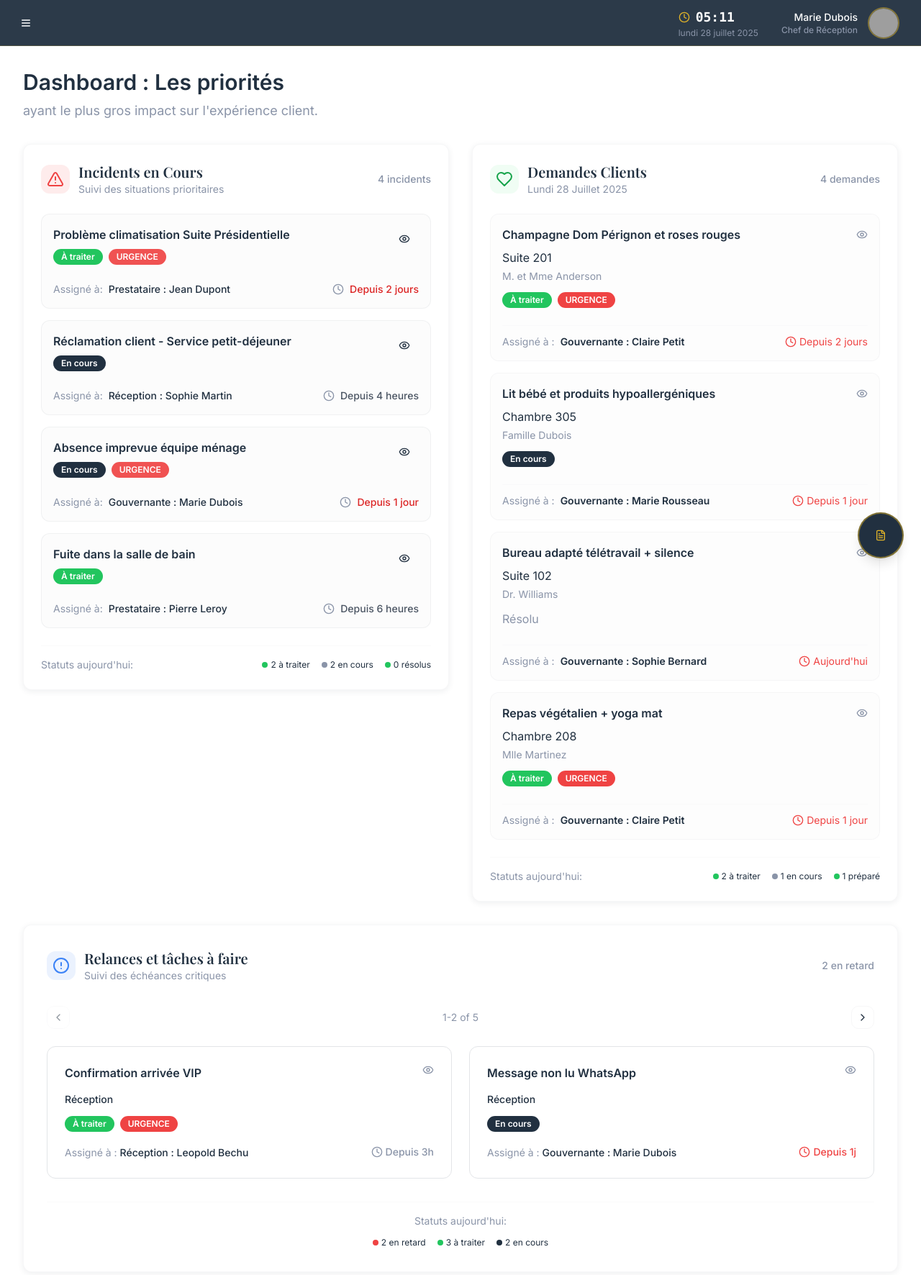
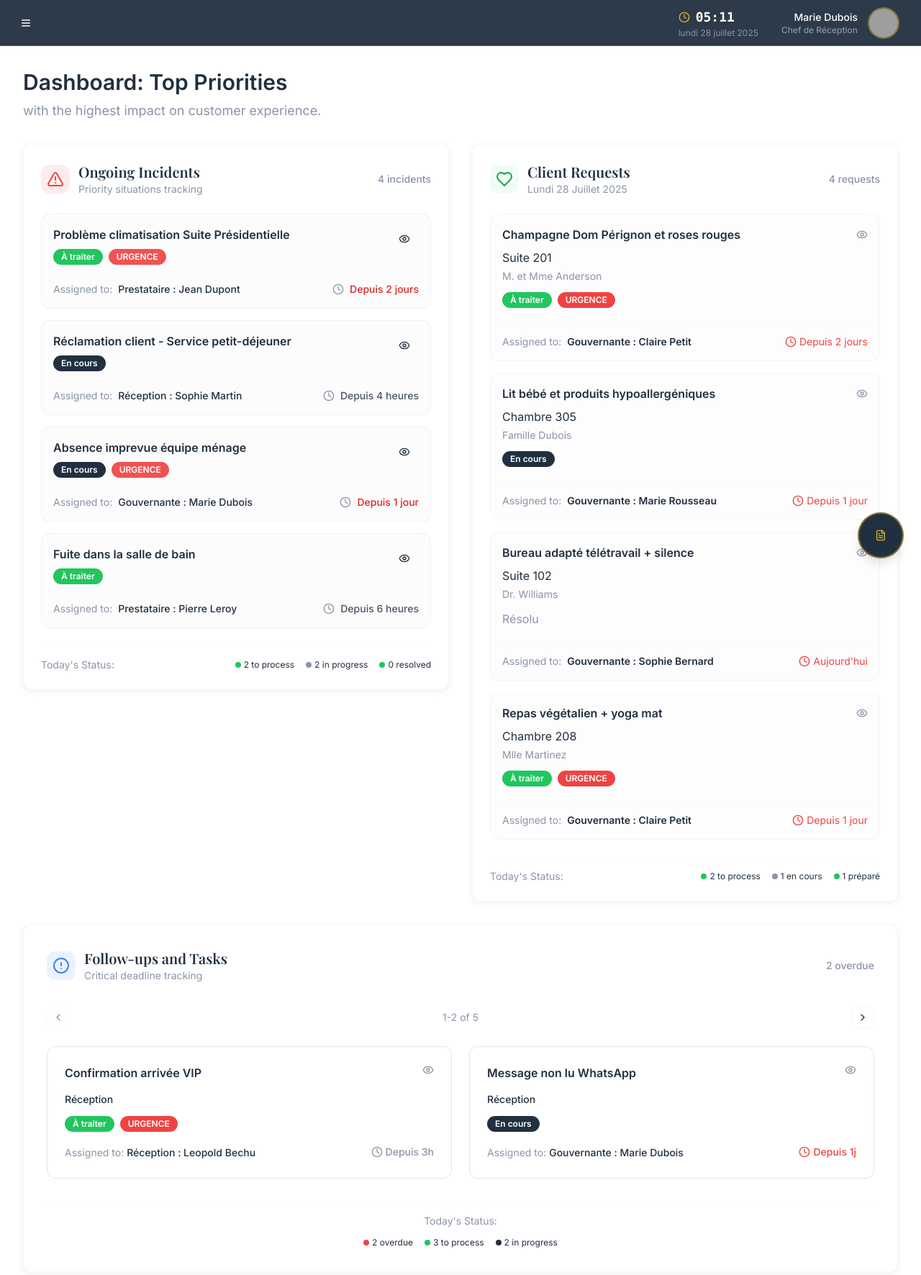
Before and after one commit to Lazlo84AI/receptionist-hospitality-os, a React (Vite) app: page / in a window 1280 px wide. Shown: the top 1772 px of the page at 72% size. Built offline with nearby package versions, Linux system fonts and the light colour scheme; grey boxes are pictures that could not be loaded.

Commit message:
Translate interface to English
Translate all interface elements to native English, including the dashboard, shift management, knowledge base, assistant, shifts, home page, profile, and navigation.

```diff
--- a/src/components/ClientRequestsCard.tsx
+++ b/src/components/ClientRequestsCard.tsx
@@ -318,7 +318,7 @@ export function ClientRequestsCard() {
           </div>
           <div>
             <h2 className="text-xl font-playfair font-semibold text-palace-navy">
-              Demandes Clients
+              Client Requests
             </h2>
             <p className="text-sm text-soft-pewter capitalize">
               {today}
@@ -326,7 +326,7 @@ export function ClientRequestsCard() {
           </div>
         </div>
         <span className="text-sm text-soft-pewter font-medium">
-          {clientRequests.length} demandes
+          {clientRequests.length} requests
         </span>
       </div>
 
@@ -373,7 +373,7 @@ export function ClientRequestsCard() {
 
             <div className="flex items-center justify-between pt-3 border-t border-border/20">
               <div className="flex items-center space-x-2">
-                <span className="text-sm text-soft-pewter">Assigné à :</span>
+                <span className="text-sm text-soft-pewter">Assigned to:</span>
                 <span className="text-sm font-bold text-palace-navy">
                   Gouvernante : {request.gouvernante}
                 </span>
@@ -389,11 +389,11 @@ export function ClientRequestsCard() {
 
       <div className="mt-6 pt-4 border-t border-border/20">
         <div className="flex items-center justify-between text-sm">
-          <span className="text-soft-pewter">Statuts aujourd'hui:</span>
+          <span className="text-soft-pewter">Today's Status:</span>
             <div className="flex space-x-4">
               <div className="flex items-center space-x-1">
                 <div className="h-2 w-2 rounded-full bg-green-500" />
-                <span className="text-xs">{clientRequests.filter(r => r.status === 'À traiter').length} à traiter</span>
+                <span className="text-xs">{clientRequests.filter(r => r.status === 'À traiter').length} to process</span>
               </div>
               <div className="flex items-center space-x-1">
                 <div className="h-2 w-2 rounded-full bg-soft-pewter" />
@@ -412,7 +412,7 @@ export function ClientRequestsCard() {
         <DialogContent className="max-w-4xl max-h-[90vh] overflow-y-auto">
           <DialogHeader>
             <DialogTitle className="text-xl font-playfair font-semibold text-palace-navy">
-              Demande client
+              Client Request
             </DialogTitle>
           </DialogHeader>
 
--- a/src/components/FollowUpsCard.tsx
+++ b/src/components/FollowUpsCard.tsx
@@ -114,15 +114,15 @@ export function FollowUpsCard() {
           </div>
           <div>
             <h2 className="text-xl font-playfair font-semibold text-palace-navy">
-              Relances et tâches à faire
+              Follow-ups and Tasks
             </h2>
             <p className="text-sm text-soft-pewter">
-              Suivi des échéances critiques
+              Critical deadline tracking
             </p>
           </div>
         </div>
         <span className="text-sm text-soft-pewter font-medium">
-          {overdueCount} en retard
+          {overdueCount} overdue
         </span>
       </div>
 
@@ -192,7 +192,7 @@ export function FollowUpsCard() {
             {/* Dernière ligne: Assignation à gauche, horloge à droite */}
             <div className="flex items-center justify-between">
               <div>
-                <span className="text-sm text-soft-pewter">Assigné à : </span>
+                <span className="text-sm text-soft-pewter">Assigned to: </span>
                 <span className="text-sm font-medium text-palace-navy">
                   {item.assignedTo}
                 </span>
@@ -216,19 +216,19 @@ export function FollowUpsCard() {
 
       <div className="mt-6 pt-4 border-t border-border/20">
         <div className="flex flex-col items-center text-sm space-y-3">
-          <span className="text-soft-pewter">Statuts aujourd'hui:</span>
+          <span className="text-soft-pewter">Today's Status:</span>
           <div className="flex space-x-4">
             <div className="flex items-center space-x-1">
               <div className="h-2 w-2 rounded-full bg-urgence-red" />
-              <span className="text-xs">{overdueCount} en retard</span>
+              <span className="text-xs">{overdueCount} overdue</span>
             </div>
             <div className="flex items-center space-x-1">
               <div className="h-2 w-2 rounded-full bg-green-500" />
-              <span className="text-xs">{followUps.filter(item => item.statut === 'À traiter').length} à traiter</span>
+              <span className="text-xs">{followUps.filter(item => item.statut === 'À traiter').length} to process</span>
             </div>
             <div className="flex items-center space-x-1">
               <div className="h-2 w-2 rounded-full bg-palace-navy" />
-              <span className="text-xs">{followUps.filter(item => item.statut === 'En cours').length} en cours</span>
+              <span className="text-xs">{followUps.filter(item => item.statut === 'En cours').length} in progress</span>
             </div>
           </div>
         </div>
--- a/src/components/Header.tsx
+++ b/src/components/Header.tsx
@@ -86,7 +86,7 @@ export function Header({ onMenuToggle }: HeaderProps) {
           <DropdownMenuContent align="end" className="w-56">
             <DropdownMenuItem className="flex items-center space-x-2">
               <BarChart3 className="h-4 w-4" />
-              <span>Mes statistiques</span>
+              <span>My Statistics</span>
             </DropdownMenuItem>
             <DropdownMenuSeparator />
             <DropdownMenuItem
@@ -94,7 +94,7 @@ export function Header({ onMenuToggle }: HeaderProps) {
               onClick={() => navigate('/mes-shifts')}
             >
               <Calendar className="h-4 w-4" />
-              <span>Mes shifts</span>
+              <span>My Shifts</span>
             </DropdownMenuItem>
           </DropdownMenuContent>
         </DropdownMenu>
--- a/src/components/IncidentsCard.tsx
+++ b/src/components/IncidentsCard.tsx
@@ -190,10 +190,10 @@ export function IncidentsCard() {
             </div>
             <div>
               <h2 className="text-xl font-playfair font-semibold text-palace-navy">
-                Incidents en Cours
+                Ongoing Incidents
               </h2>
               <p className="text-sm text-soft-pewter">
-                Suivi des situations prioritaires
+                Priority situations tracking
               </p>
             </div>
           </div>
@@ -238,7 +238,7 @@ export function IncidentsCard() {
 
               <div className="flex items-center justify-between text-sm">
                 <div className="flex items-center space-x-2">
-                  <span className="text-sm text-soft-pewter">Assigné à:</span>
+                  <span className="text-sm text-soft-pewter">Assigned to:</span>
                   <span className="text-sm font-medium text-palace-navy">
                     {incident.type === 'Maintenance' ? 'Prestataire' : incident.type === 'Client' ? 'Réception' : 'Gouvernante'} : {incident.assignedTo}
                   </span>
@@ -256,19 +256,19 @@ export function IncidentsCard() {
 
         <div className="mt-6 pt-4 border-t border-border/20">
           <div className="flex items-center justify-between text-sm">
-            <span className="text-soft-pewter">Statuts aujourd'hui:</span>
+            <span className="text-soft-pewter">Today's Status:</span>
             <div className="flex space-x-4">
               <div className="flex items-center space-x-1">
                 <div className="h-2 w-2 rounded-full bg-green-500" />
-                <span className="text-xs">{incidents.filter(i => i.status === 'À traiter').length} à traiter</span>
+                <span className="text-xs">{incidents.filter(i => i.status === 'À traiter').length} to process</span>
               </div>
               <div className="flex items-center space-x-1">
                 <div className="h-2 w-2 rounded-full bg-soft-pewter" />
-                <span className="text-xs">{incidents.filter(i => i.status === 'En cours').length} en cours</span>
+                <span className="text-xs">{incidents.filter(i => i.status === 'En cours').length} in progress</span>
               </div>
               <div className="flex items-center space-x-1">
                 <div className="h-2 w-2 rounded-full bg-green-500" />
-                <span className="text-xs">{incidents.filter(i => i.status === 'Résolu').length} résolus</span>
+                <span className="text-xs">{incidents.filter(i => i.status === 'Résolu').length} resolved</span>
               </div>
             </div>
           </div>
--- a/src/components/Sidebar.tsx
+++ b/src/components/Sidebar.tsx
@@ -17,10 +17,10 @@ interface SidebarProps {
 
 const menuItems = [
   { icon: LayoutDashboard, label: 'Dashboard', href: '/' },
-  { icon: RefreshCw, label: 'Gestion de votre shift', href: '/shift' },
-  { icon: BookOpen, label: 'Connaissances', href: '/connaissances' },
+  { icon: RefreshCw, label: 'Shift Management', href: '/shift' },
+  { icon: BookOpen, label: 'Knowledge Base', href: '/connaissances' },
   { icon: Search, label: 'Assistant', href: '/assistant' },
-  { icon: LogOut, label: 'Déconnexion', href: '/logout', danger: true },
+  { icon: LogOut, label: 'Sign Out', href: '/logout', danger: true },
 ];
 
 export function Sidebar({ isOpen, onClose }: SidebarProps) {
--- a/src/components/modals/ShiftStartModal.tsx
+++ b/src/components/modals/ShiftStartModal.tsx
@@ -174,7 +174,7 @@ const ShiftStartModal: React.FC<ShiftStartModalProps> = ({
           <div className="p-6 border-b bg-background">
             <div className="flex items-center justify-between">
               <h2 className="text-xl font-semibold">
-                Démarrage de shift : Veuillez passer en revue la to do
+                Shift Start: Please review the to-do list
               </h2>
               <Button variant="ghost" size="icon" onClick={onClose}>
                 <X className="h-4 w-4" />
--- a/src/pages/Connaissances.tsx
+++ b/src/pages/Connaissances.tsx
@@ -201,7 +201,7 @@ const Connaissances = () => {
         {/* Header Section */}
         <div className="text-left mb-8 bg-white rounded-lg p-6 shadow-sm border border-champagne-gold/20">
           <h1 className="text-3xl font-playfair font-semibold text-palace-navy mb-2">
-            Gérez vos formations
+            Manage Your Training
           </h1>
           <p className="text-gray-600 text-lg">
             Devenez meilleur au quotidien
--- a/src/pages/Index.tsx
+++ b/src/pages/Index.tsx
@@ -22,8 +22,8 @@ const Index = () => {
         <div className="max-w-7xl mx-auto">
           {/* Dashboard Title */}
           <div className="mb-8">
-            <h1 className="text-3xl font-bold text-foreground mb-2">Dashboard : Les priorités</h1>
-            <p className="text-muted-foreground text-lg">ayant le plus gros impact sur l'expérience client.</p>
+            <h1 className="text-3xl font-bold text-foreground mb-2">Dashboard: Top Priorities</h1>
+            <p className="text-muted-foreground text-lg">with the highest impact on customer experience.</p>
           </div>
 
           {/* Dashboard Grid - Row 1: 50/50 Layout */}
--- a/src/pages/MesShifts.tsx
+++ b/src/pages/MesShifts.tsx
@@ -94,7 +94,7 @@ const MesShifts = () => {
       <div className="bg-white border-b border-champagne-gold/20">
         <div className="max-w-7xl mx-auto px-6 py-6">
           <h1 className="text-2xl font-playfair font-semibold text-palace-navy">
-            Mes Shifts
+            My Shifts
           </h1>
           <p className="text-palace-navy/70 text-sm mt-1">
             Historique de vos trois derniers shifts
```
Also changed, not shown: src/pages/ShiftManagement.tsx (+5 -5 lines).
